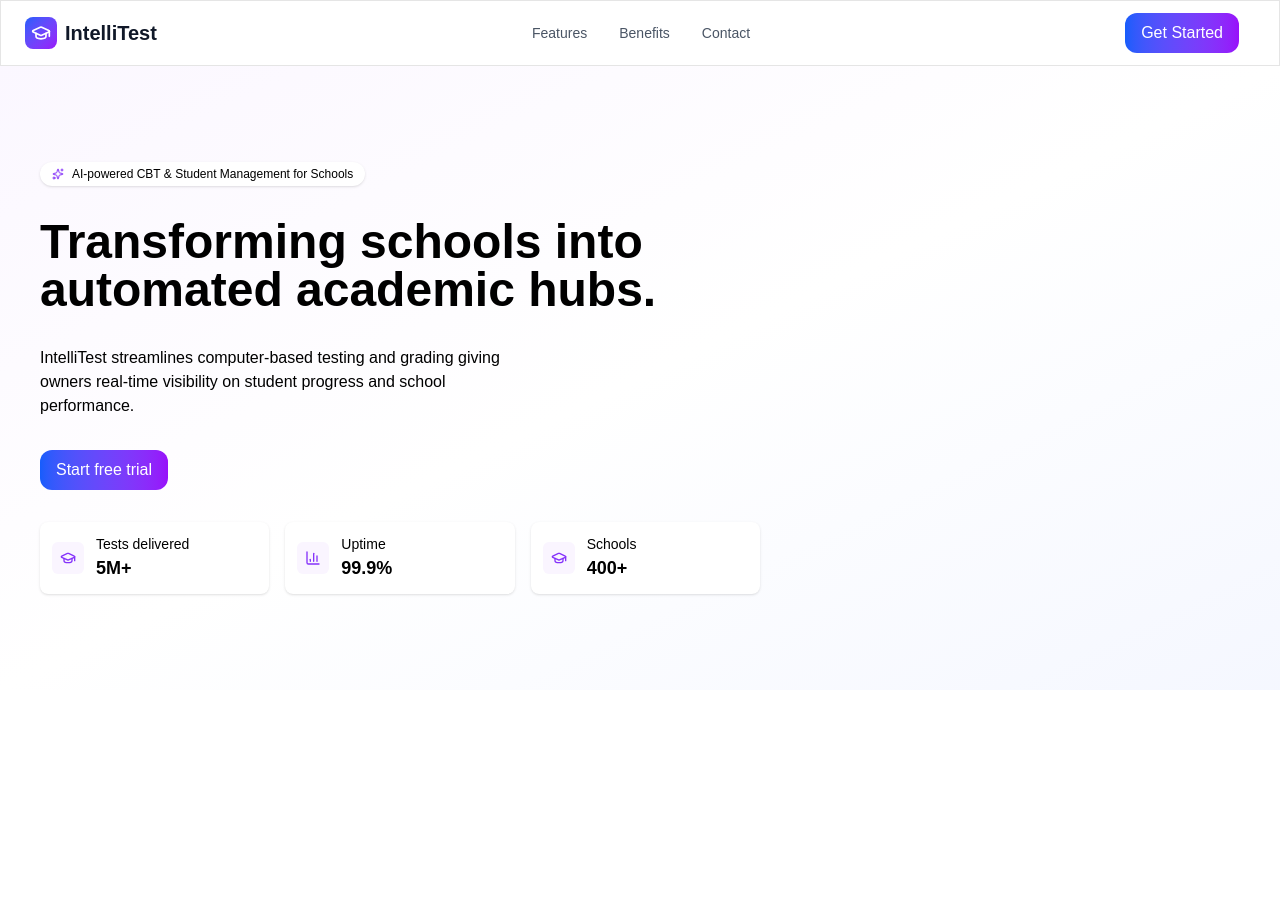
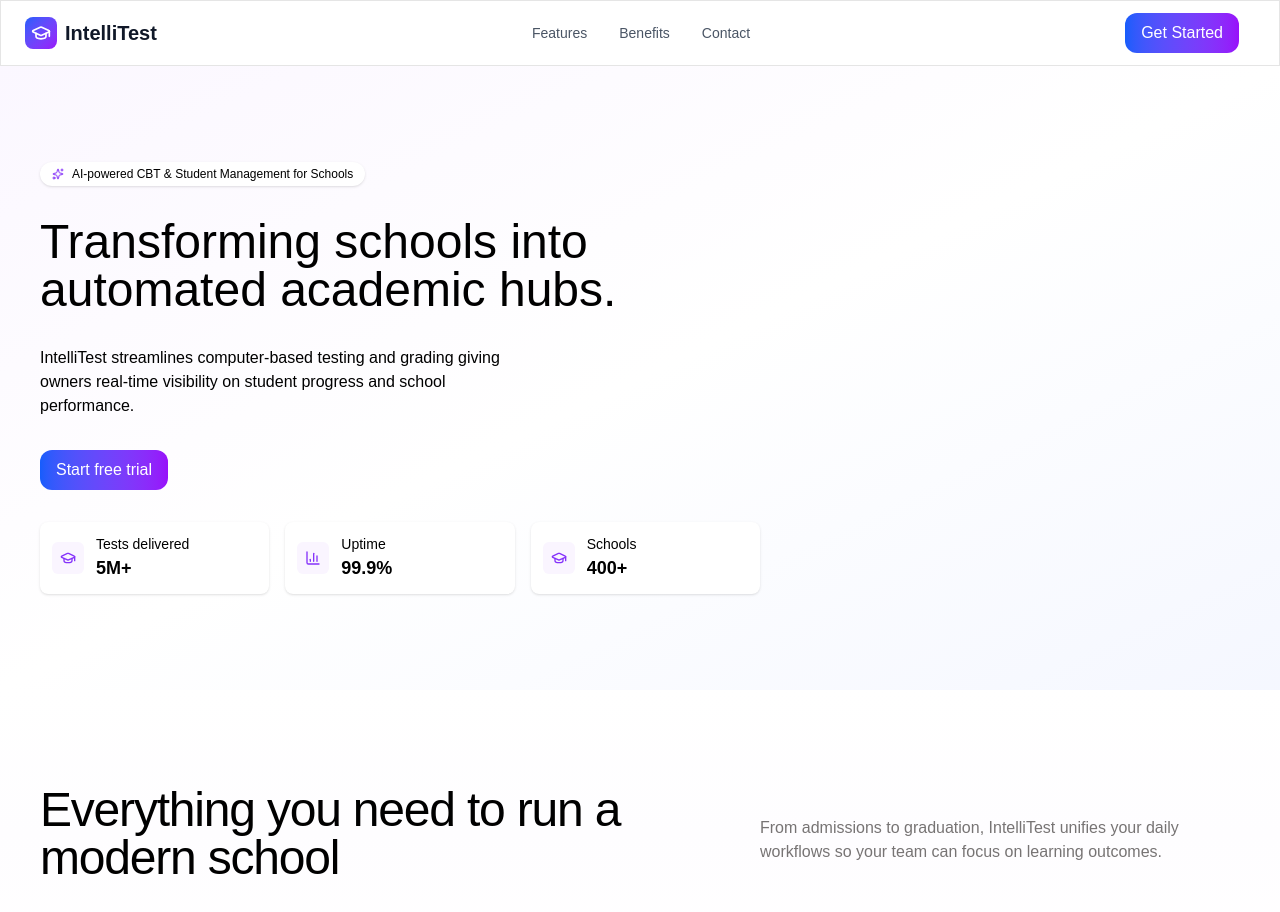
Before and after one commit to KolarDev/IntelliTest-Client, a Next.js app: page / in a window 1280 px wide. Shown: the top 912 px of the page. Built offline with nearby package versions, Linux system fonts and the light colour scheme.

Commit message:
Added feature section heading

```diff
--- a/src/app/page.tsx
+++ b/src/app/page.tsx
@@ -1,3 +1,4 @@
+import { FeatureSection } from "@/components/landingpage/featuresSection";
 import { HeroSection } from "@/components/landingpage/heroSection";
 import { Navbar } from "@/components/Navbar";
 
@@ -7,6 +8,7 @@
     <>
       <Navbar />
       <HeroSection />
+      <FeatureSection />
       <div className="h-[400vh]"></div>
     </>
   );
--- /dev/null
+++ b/src/components/container.tsx
@@ -0,0 +1,7 @@
+import React from "react"
+
+export const Container = ({ children, className }: { children: React.ReactNode, className: string }) => {
+  return (
+    <div className={`${className} container px-4 py-16 md:px-10 md:py-24`}>{children}</div>
+  )
+}
--- /dev/null
+++ b/src/components/landingpage/featuresSection.tsx
@@ -0,0 +1,19 @@
+import { Container } from "../container"
+
+export const FeatureSection = () => {
+
+  return (
+    <section id="features" className="w-full bg-gradient-to-b from-white via-purple-50/20 to-white">
+      <Container className="container px-4 py-16 md:px-10 md:py-24">
+        <div className="flex md:items-center  md:justify-between">
+          <h2 className="text-3xl tracking-tight md:text-5xl md:w-[50%]">Everything you need to run a modern school</h2>
+          <p className="mt-3 text-textGrey md:text-base md:w-[40%] ">
+            From admissions to graduation, IntelliTest unifies your daily workflows so your team can focus on learning
+            outcomes.
+          </p>
+        </div>
+
+      </Container>
+    </section>
+  )
+}
--- a/src/components/landingpage/heroSection.tsx
+++ b/src/components/landingpage/heroSection.tsx
@@ -1,10 +1,5 @@
 "use client"
-
-import type React from "react"
-
-import Image from "next/image"
 import { Sparkles, BarChart3, GraduationCap } from "lucide-react"
-import Link from "next/link"
 import { Button } from "../button"
 
 export const HeroSection = () => {
@@ -16,7 +11,7 @@
             <Sparkles className="size-3 text-[#8532fa]" />
             <span>AI-powered CBT & Student Management for Schools</span>
           </div>
-          <h1 className="text-4xl font-bold tracking-normal md:text-5xl">
+          <h1 className="text-4xl tracking-normal md:text-5xl">
             Transforming schools into automated academic hubs.
           </h1>
           <p className="md:w-[70%]">
```
